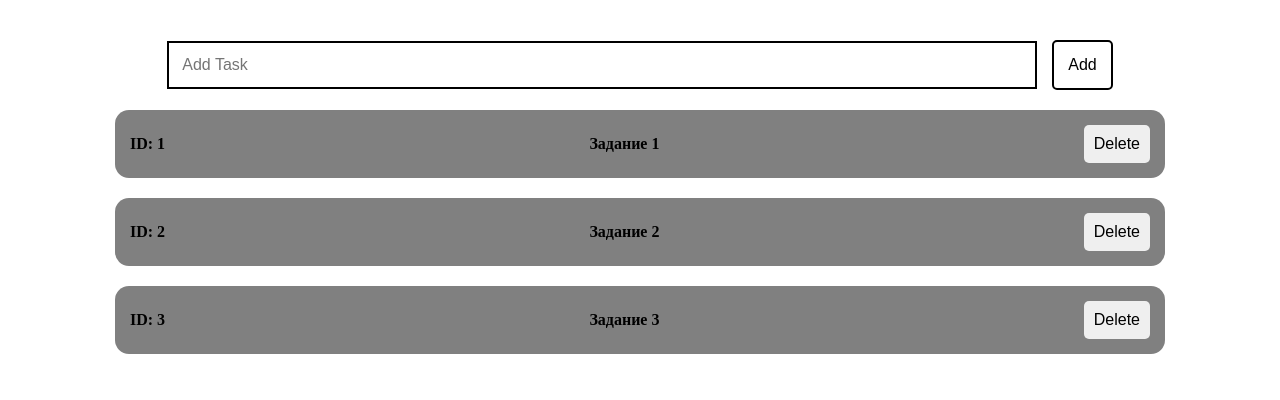
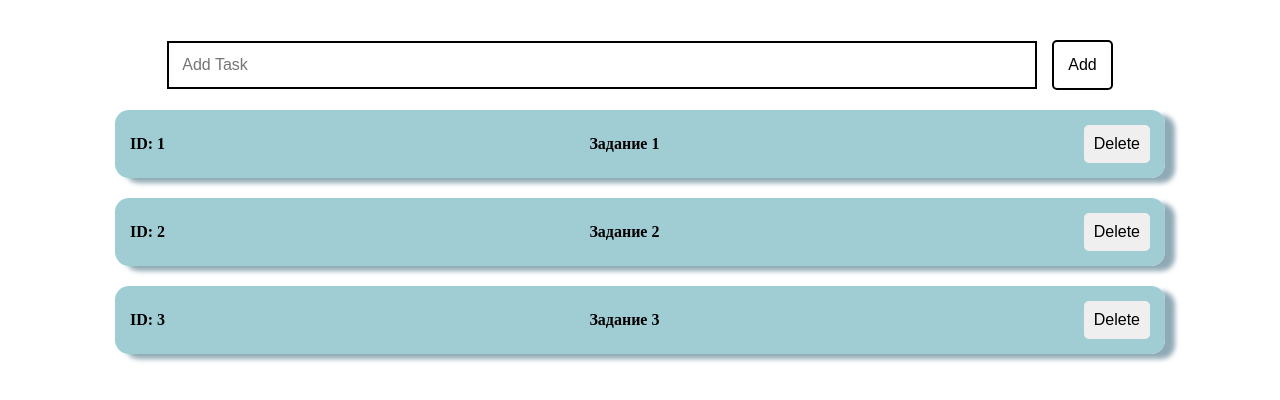
Before and after one commit to Fanatic033/Homework-53, a React (Vite) app: page / in a window 1280 px wide. Shown: the top 400 px of the page. Built offline with nearby package versions, Linux system fonts and the light colour scheme; the HTML template or start-up script is replaced by a standard one.

Commit message:
'add style '

```diff
--- a/src/Components/AddTaskForm/AddTaskForm.css
+++ b/src/Components/AddTaskForm/AddTaskForm.css
@@ -9,7 +9,7 @@
   cursor: pointer;
 }
 .form-btn:hover{
-  background-color: aqua;
+  background: rgba(123, 217, 232, 0.9);
   transition-duration: 1s;
   border: 2px solid cadetblue;
  }
--- a/src/Components/Task/Task.css
+++ b/src/Components/Task/Task.css
@@ -1,12 +1,13 @@
 .task-container{
 margin: 20px auto;
-  background-color: gray;
+  background: rgba(150, 200, 207, 0.9);
   width: 85%;
   display: flex;
   justify-content: space-between;
   align-items: center;
   padding: 15px;
   border-radius: 14px;
+  box-shadow: 10px 5px 5px #90aab5;
 }
 
 .task-btn{
```
